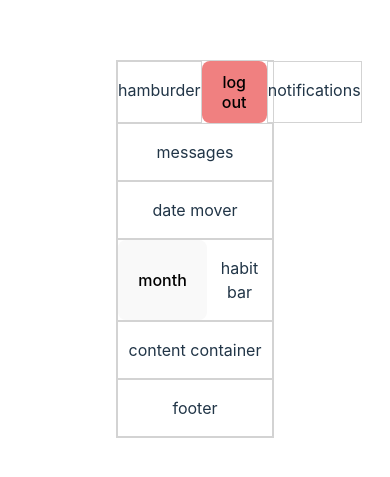
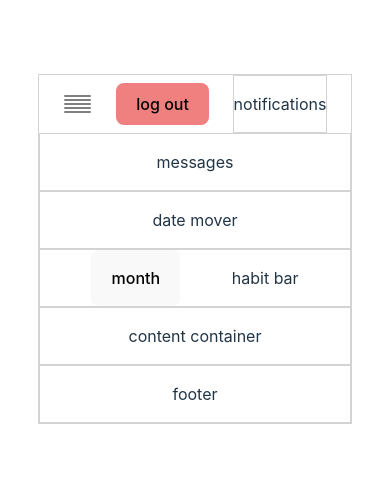
Before and after one commit to bambooOctopus/front, a React (Vite) app: page /dashboard in a window 390 px wide. Shown: the part 173-650 px from the top of the page. Built offline with nearby package versions, Linux system fonts and the light colour scheme.

Commit message:
hamburger menu closed design

```diff
--- a/src/components/dash/HamburgerMenuComponent.jsx
+++ b/src/components/dash/HamburgerMenuComponent.jsx
@@ -1,7 +1,16 @@
 export const HamburgerMenu = () => {
+    // this should contain state that holds whether menu is open or not
+    // and if it's open there is a select menu that drops down
+    // links to all the component main pages
+    // lists, schedules, logs, notes, etc
+
     return (
         <div className="hamburger">
-            <p>hamburder</p>
+            <div className="patty"></div>
+            <div className="patty"></div>
+            <div className="patty"></div>
+            <div className="patty"></div>
+            <div className="patty"></div>
         </div>
     )
 }
--- a/src/components/dash/HeaderComponent.jsx
+++ b/src/components/dash/HeaderComponent.jsx
@@ -8,7 +8,7 @@ import { LogOutButton } from "./LogOut"
 export const Header = () => {
     return (
         <div className="header">
-            <div style={{display: "flex"}}>
+            <div style={{display: "flex", alignItems: "center", justifyContent: "space-evenly"}}>
                 <HamburgerMenu />
                 <LogOutButton />
                 <NotificationsBar />
--- a/src/components/dash/dash-styles/dashboard.css
+++ b/src/components/dash/dash-styles/dashboard.css
@@ -1,4 +1,4 @@
 .dashboard {
     border: solid 1px lightgray;
-    width: 40vw;
+    width: 80vw;
 }
--- a/src/components/dash/dash-styles/habit-bar.css
+++ b/src/components/dash/dash-styles/habit-bar.css
@@ -1,4 +1,5 @@
 .habit-bar {
     border: solid 1px lightgray;
     display: flex;
+    justify-content: space-evenly;
 }
--- a/src/components/dash/dash-styles/hamburger.css
+++ b/src/components/dash/dash-styles/hamburger.css
@@ -1,3 +1,17 @@
 .hamburger {
-    border: solid 1px lightgray;
+    display: flex;
+    flex-direction: column;
+    justify-content: center;
+    align-items: center;
+    gap: 2px;
+
+    height: 30px;
+    width: 30px;
 }
+
+.patty {
+    background-color: gray;
+    height: 2px;
+    width: 90%;
+    border-radius: 1px;
+}
```
